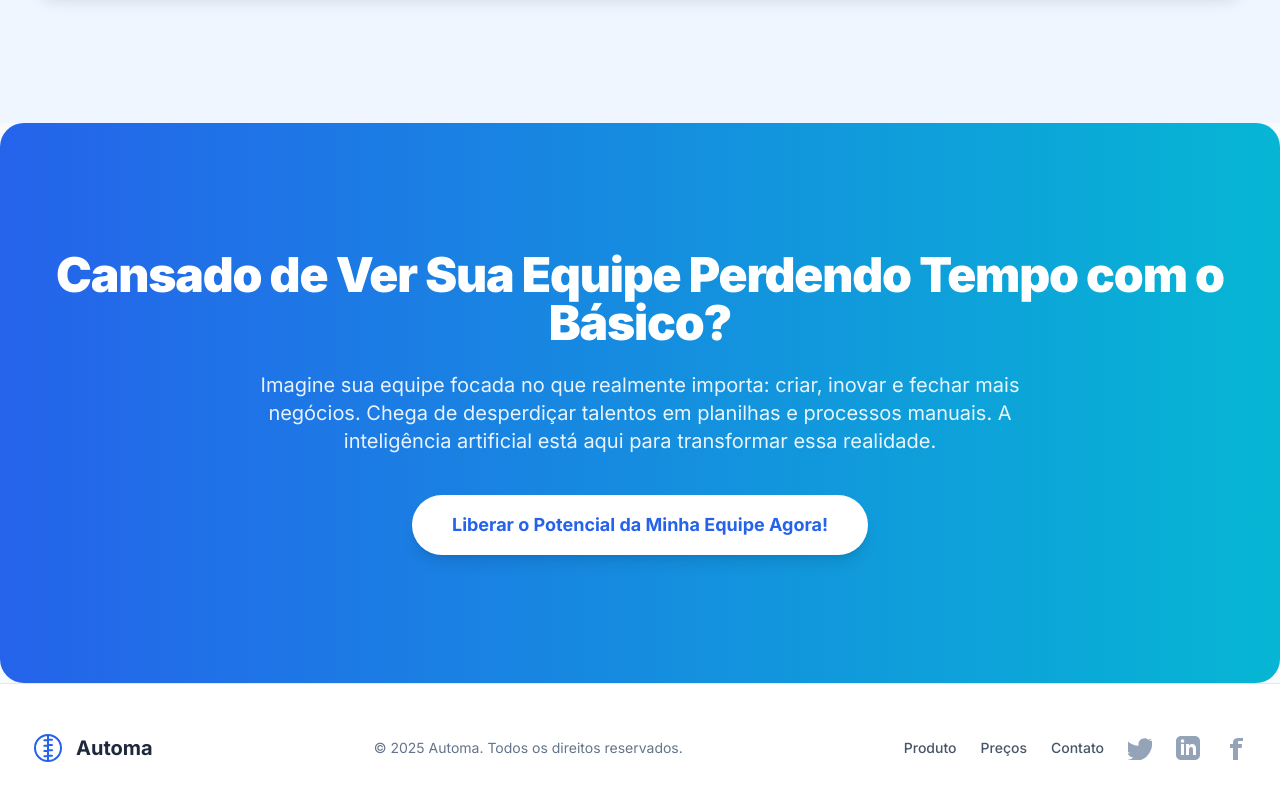
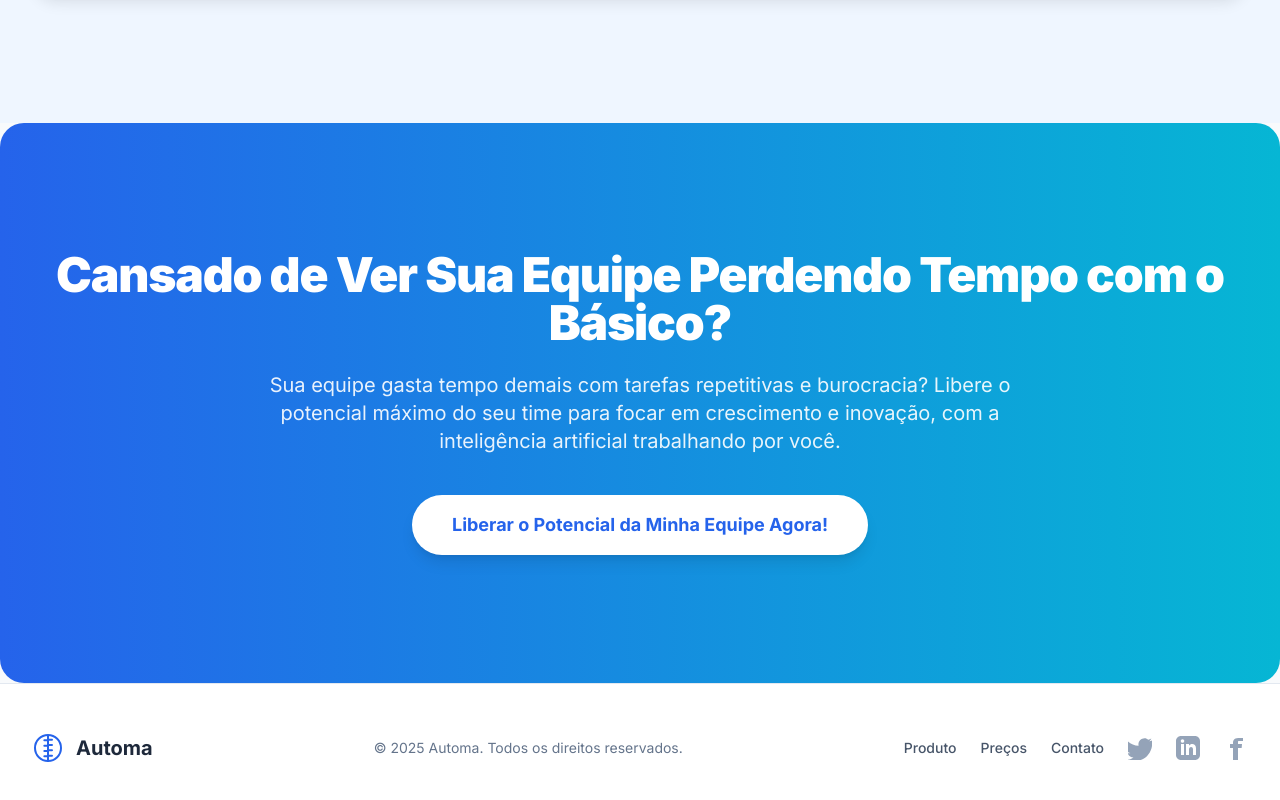
Before and after one commit to mateuSudbrack/LP-AUTOMAITIZE, a React (Vite) app: page / in a window 1280 px wide. Shown: the part 5834-6634 px from the top of the page. Built offline with nearby package versions, Linux system fonts and the light colour scheme.

Commit message:
refactor: Ajusta subtítulo da CTA para ser mais direto e impactante

```diff
--- a/components/CTA.tsx
+++ b/components/CTA.tsx
@@ -8,7 +8,7 @@ const CTA: React.FC = () => {
           Cansado de Ver Sua Equipe Perdendo Tempo com o Básico?
         </h2>
         <p className="mt-6 text-xl max-w-3xl mx-auto opacity-90">
-          Imagine sua equipe focada no que realmente importa: criar, inovar e fechar mais negócios. Chega de desperdiçar talentos em planilhas e processos manuais. A inteligência artificial está aqui para transformar essa realidade.
+          Sua equipe gasta tempo demais com tarefas repetitivas e burocracia? Libere o potencial máximo do seu time para focar em crescimento e inovação, com a inteligência artificial trabalhando por você.
         </p>
         <div className="mt-10">
           <button className="bg-white text-blue-600 font-bold py-4 px-10 rounded-full hover:bg-blue-50 hover:text-blue-700 transition-all duration-300 shadow-lg hover:shadow-white/40 transform hover:-translate-y-1 text-lg">
```
